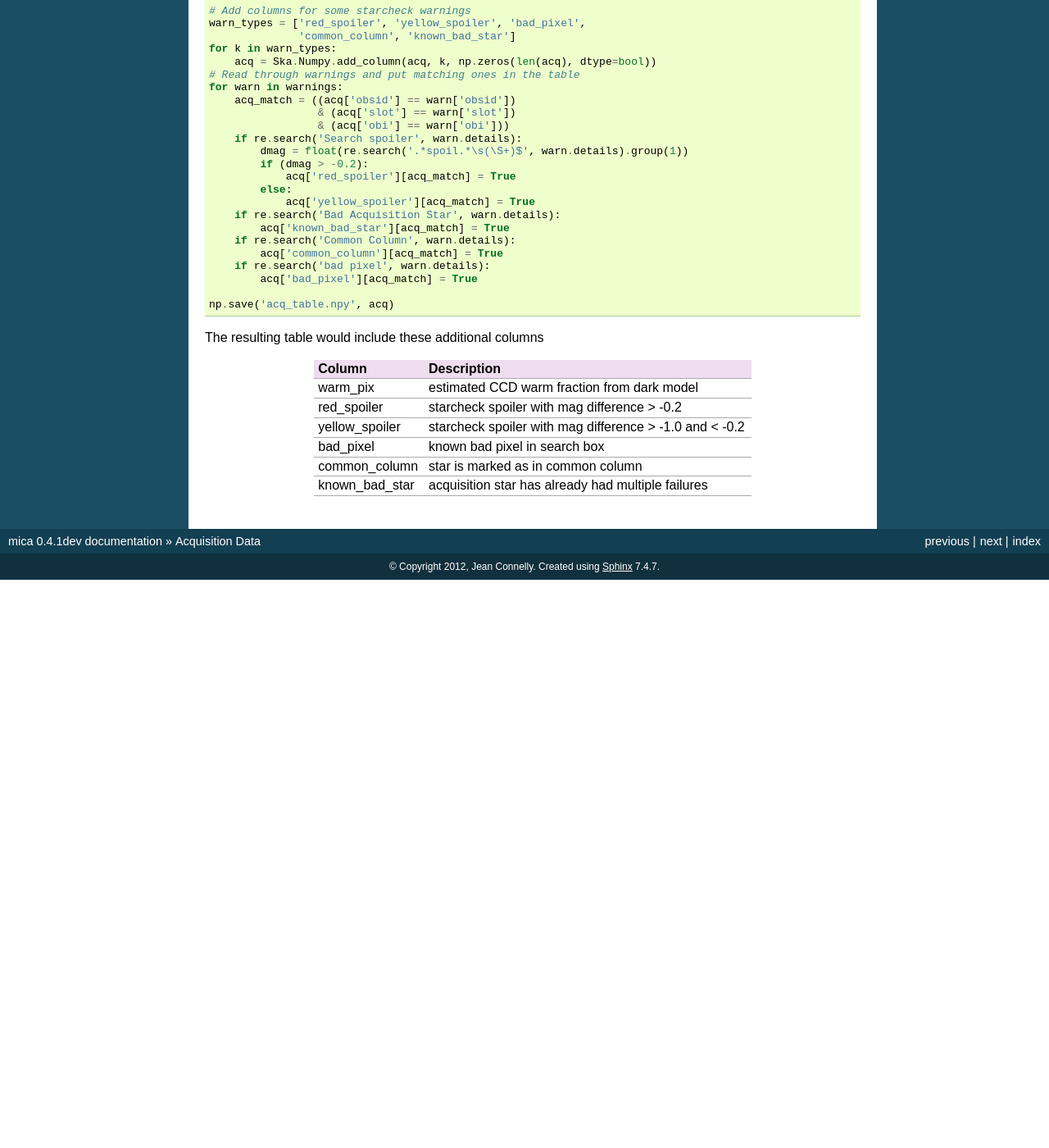
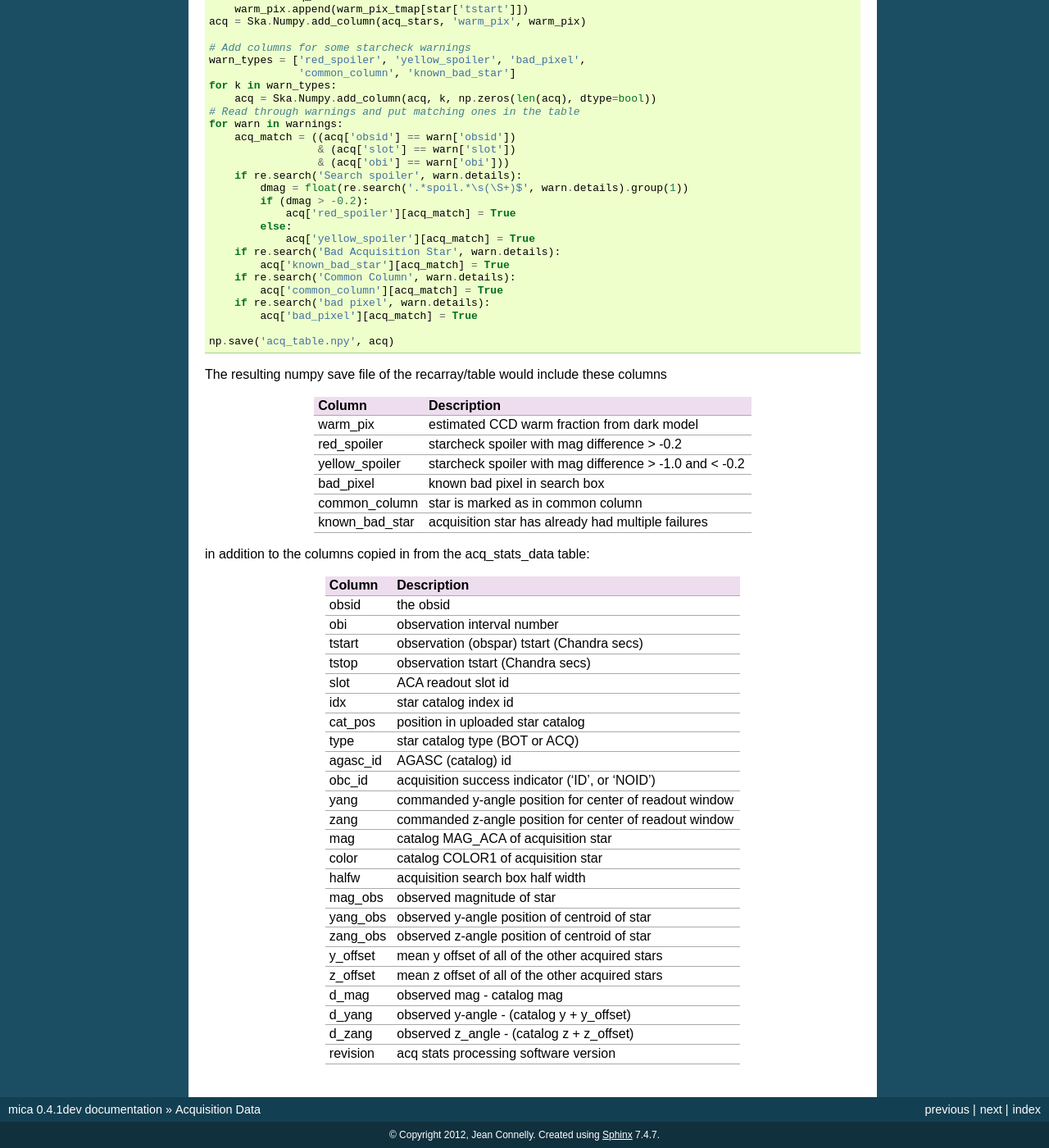
Before and after one commit to sot/mica, a Sphinx documentation site: the page built from doc/acquisition_data.rst, in a window 1280 px wide and 1400 px high, scrolled down 2642 px. Shown: the whole window at 82% size. Built offline with Sphinx 7.4.7, drawn with Linux system fonts in a browser that asks for light colours; before the commit the page ends 3349 px from its top, so only the background shows below that; some of the changed text lies outside the part shown.

Commit message:
Improve acq stat doc text

```diff
--- a/doc/acquisition_data.rst
+++ b/doc/acquisition_data.rst
@@ -26,6 +26,8 @@
 
 * acq_stats_data
 * acq_stats_warnings
+
+These tables are on the sybase server and there is presently no mica API to access them.
 
 The *acq_stats_data* table includes
 
@@ -91,14 +93,14 @@
 A value for the dark current distribution can presently be obtained using the current dark
 current model within mica.archive.aca_dark.dark_model.
 
-A histogram of the dark current distribution maybe obtained with:
+A histogram of the dark current distribution maybe obtained with::
 
-x, xbins, y = mica.archive.aca_dark.dark_model.get_dark_hist(date='2014:001', T_ccd='-14')
+  x, xbins, y = mica.archive.aca_dark.dark_model.get_dark_hist(date='2014:001', T_ccd='-14')
 
 The immediately useful value of the estimate of "warm" pixels from this model may be
-obtained with:
+obtained with::
 
-warm_frac = mica.archive.aca_dark.dark_model.get_warm_fracs(warm_threshold=100,
+  warm_frac = mica.archive.aca_dark.dark_model.get_warm_fracs(warm_threshold=100,
                                                             date='2014:001', T_ccd='-14')
 
 
@@ -169,7 +171,7 @@
 
   np.save('acq_table.npy', acq)
 
-The resulting table would include these additional columns
+The resulting numpy save file of the recarray/table would include these columns
 
 ============== =======================================================
  Column        Description
@@ -181,3 +183,34 @@
 common_column  star is marked as in common column
 known_bad_star acquisition star has already had multiple failures
 ============== =======================================================
+
+in addition to the columns copied in from the acq_stats_data table:
+
+========== ========================================================
+ Column    Description
+========== ========================================================
+obsid      the obsid
+obi        observation interval number
+tstart     observation (obspar) tstart (Chandra secs)
+tstop      observation tstart (Chandra secs)
+slot       ACA readout slot id
+idx        star catalog index id
+cat_pos    position in uploaded star catalog
+type       star catalog type (BOT or ACQ)
+agasc_id   AGASC (catalog) id
+obc_id     acquisition success indicator ('ID', or 'NOID')
+yang       commanded y-angle position for center of readout window
+zang       commanded z-angle position for center of readout window
+mag        catalog MAG_ACA of acquisition star
+color      catalog COLOR1 of acquisition star
+halfw      acquisition search box half width
+mag_obs    observed magnitude of star
+yang_obs   observed y-angle position of centroid of star
+zang_obs   observed z-angle position of centroid of star
+y_offset   mean y offset of all of the other acquired stars
+z_offset   mean z offset of all of the other acquired stars
+d_mag      observed mag - catalog mag
+d_yang     observed y-angle - (catalog y + y_offset)
+d_zang     observed z_angle - (catalog z + z_offset)
+revision   acq stats processing software version
+========== ========================================================
```
